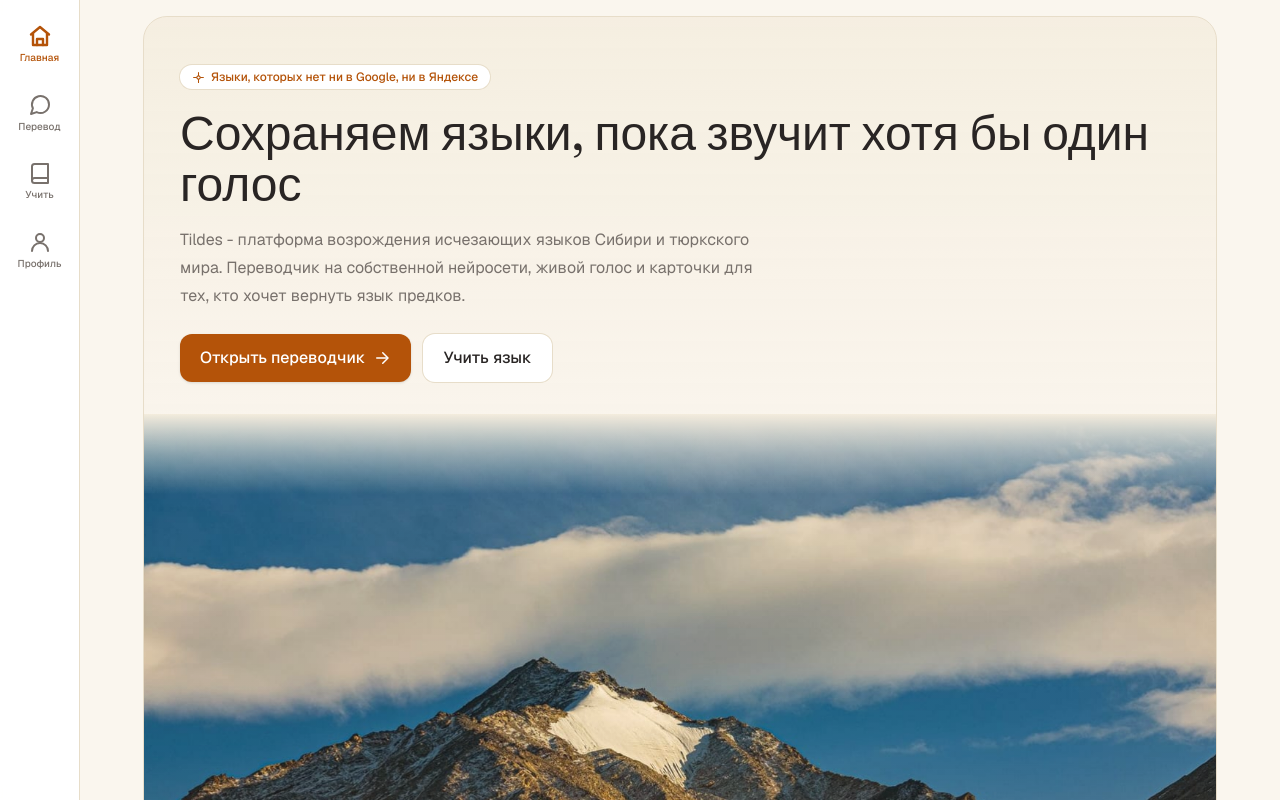
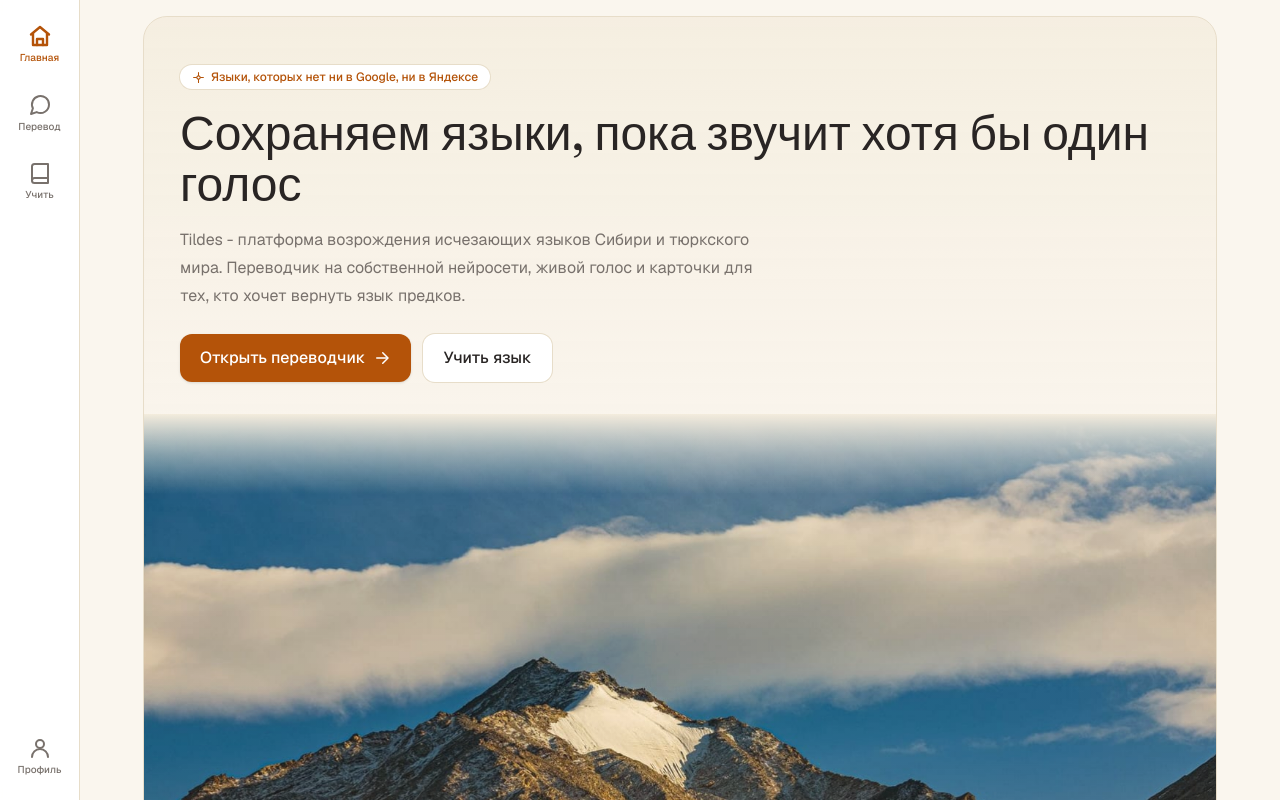
Before and after one commit to Magurin/tildes_frontend, a Next.js app: page / in a window 1280 px wide. Shown: the top 800 px of the page. Built offline with nearby package versions, Linux system fonts and the light colour scheme; no server answers; the database is empty.

Commit message:
Закрепить «Профиль» внизу боковой панели

```diff
--- a/app/components/BottomNav.tsx
+++ b/app/components/BottomNav.tsx
@@ -19,8 +19,10 @@ const tabs = [
   { href: "/capture", label: "Запись", Icon: MicIcon, moderator: true },
   { href: "/upload", label: "Загрузка", Icon: UploadIcon, moderator: true },
   { href: "/learn", label: "Учить", Icon: BookIcon },
-  { href: "/account", label: "Профиль", Icon: UserIcon },
 ];
+
+// «Профиль» закреплён внизу панели, отдельно от основной навигации.
+const profileTab = { href: "/account", label: "Профиль", Icon: UserIcon };
 
 /** Vertical navigation rail pinned to the left edge. */
 export default function BottomNav() {
@@ -28,18 +30,15 @@ export default function BottomNav() {
   const { isModerator } = useAuthSession();
   const visible = tabs.filter((t) => !t.moderator || isModerator);
 
-  return (
-    <nav
-      className="fixed inset-y-0 left-0 z-40 w-20 border-r border-border bg-surface/95 backdrop-blur"
-      aria-label="Основная навигация"
-    >
-      <ul className="flex h-full flex-col items-stretch gap-1 px-1 py-3">
-        {visible.map(({ href, label, Icon, exact }) => {
+  const renderTab = (
+    { href, label, Icon, exact }: (typeof tabs)[number],
+    liClassName?: string,
+  ) => {
     const active = exact
       ? pathname === href
       : pathname === href || pathname.startsWith(href + "/");
     return (
-            <li key={href}>
+      <li key={href} className={liClassName}>
         <Link
           href={href}
           aria-current={active ? "page" : undefined}
@@ -58,7 +57,16 @@ export default function BottomNav() {
         </Link>
       </li>
     );
-        })}
+  };
+
+  return (
+    <nav
+      className="fixed inset-y-0 left-0 z-40 w-20 border-r border-border bg-surface/95 backdrop-blur"
+      aria-label="Основная навигация"
+    >
+      <ul className="flex h-full flex-col items-stretch gap-1 px-1 py-3">
+        {visible.map((t) => renderTab(t))}
+        {renderTab(profileTab, "mt-auto")}
       </ul>
     </nav>
   );
```
Lines whose indentation alone changed are shown as unchanged.
